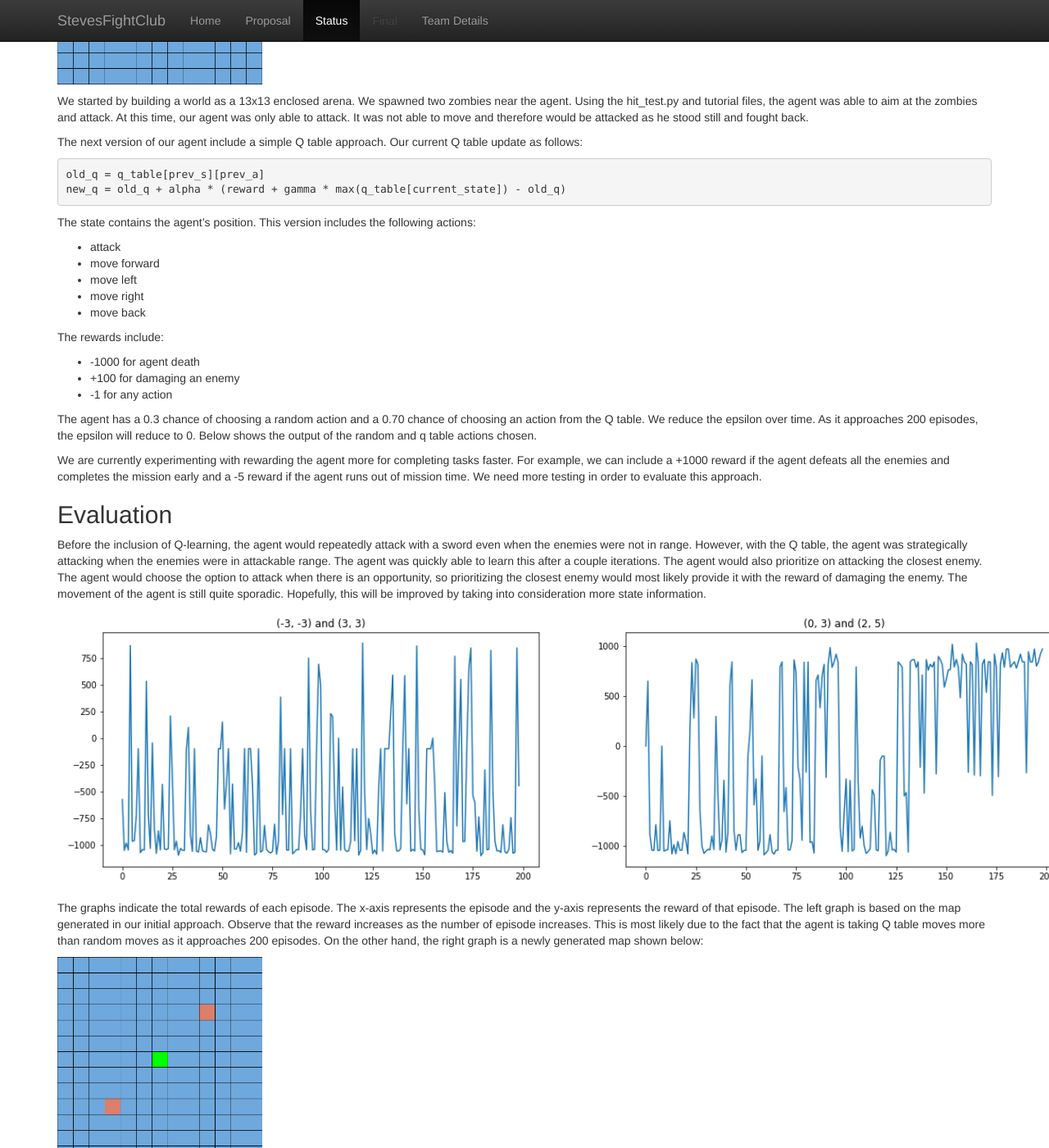
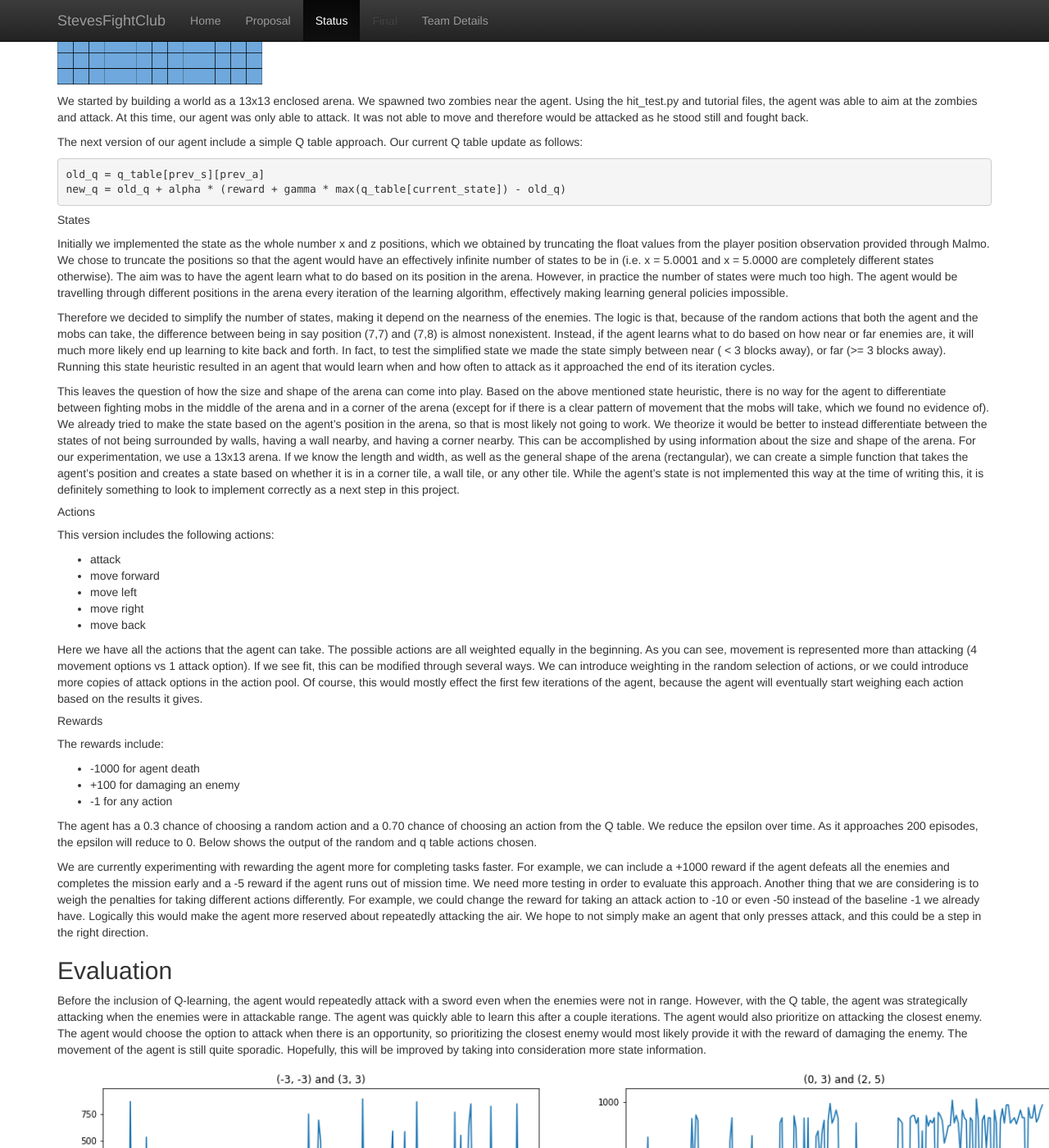
Before and after one commit to Slendolan/StevesFightClub, a Jekyll site: the page built from docs/status.md, in a window 1280 px wide and 1400 px high, scrolled down 466 px. Shown: the whole window at 82% size. Built offline with Jekyll 4.4.1, drawn with Linux system fonts in a browser that asks for light colours.

Commit message:
Update status.md

````diff
--- a/docs/status.md
+++ b/docs/status.md
@@ -20,14 +20,25 @@ The next version of our agent include a simple Q table approach. Our current Q t
 old_q = q_table[prev_s][prev_a]
 new_q = old_q + alpha * (reward + gamma * max(q_table[current_state]) - old_q)
 ```
+##### States
+Initially we implemented the state as the whole number x and z positions, which we obtained by truncating the float values from the player position observation provided through Malmo.  We chose to truncate the positions so that the agent would have an effectively infinite number of states to be in (i.e. x = 5.0001 and x = 5.0000 are completely different states otherwise).  The aim was to have the agent learn what to do based on its position in the arena.  However, in practice the number of states were much too high.  The agent would be travelling through different positions in the arena every iteration of the learning algorithm, effectively making learning general policies impossible.
 
-The state contains the agent’s position.
+
+Therefore we decided to simplify the number of states, making it depend on the nearness of the enemies.  The logic is that, because of the random actions that both the agent and the mobs can take, the difference between being in say position (7,7) and (7,8) is almost nonexistent. Instead, if the agent learns what to do based on how near or far enemies are, it will much more likely end up learning to kite back and forth.  In fact, to test the simplified state we made the state simply between near ( < 3 blocks away), or far (>= 3 blocks away).  Running this state heuristic resulted in an agent that would learn when and how often to attack as it approached the end of its iteration cycles.
+
+This leaves the question of how the size and shape of the arena can come into play.  Based on the above mentioned state heuristic, there is no way for the agent to differentiate between fighting mobs in the middle of the arena and in a corner of the arena (except for if there is a clear pattern of movement that the mobs will take, which we found no evidence of).  We already tried to make the state based on the agent's position in the arena, so that is most likely not going to work.  We theorize it would be better to instead differentiate between the states of not being surrounded by walls, having a wall nearby, and having a corner nearby.  This can be accomplished by using information about the size and shape of the arena.  For our experimentation, we use a 13x13 arena.  If we know the length and width, as well as the general shape of the arena (rectangular), we can create a simple function that takes the agent's position and creates a state based on whether it is in a corner tile, a wall tile, or any other tile.  While the agent's state is not implemented this way at the time of writing this, it is definitely something to look to implement correctly as a next step in this project.
+
+##### Actions
 This version includes the following actions:
 - attack
 - move forward
 - move left
 - move right
 - move back
+
+Here we have all the actions that the agent can take.  The possible actions are all weighted equally in the beginning.  As you can see, movement is represented more than attacking (4 movement options vs 1 attack option).  If we see fit, this can be modified through several ways.  We can introduce weighting in the random selection of actions, or we could introduce more copies of attack options in the action pool.  Of course, this would mostly effect the first few iterations of the agent, because the agent will eventually start weighing each action based on the results it gives.
+
+##### Rewards
 
 The rewards include:
 - -1000 for agent death
@@ -36,7 +47,7 @@ The rewards include:
 
 The agent has a 0.3 chance of choosing a random action and a 0.70 chance of choosing an action from the Q table. We reduce the epsilon over time. As it approaches 200 episodes, the epsilon will reduce to 0. Below shows the output of the random and q table actions chosen.
 
-We are currently experimenting with rewarding the agent more for completing tasks faster. For example, we can include a +1000 reward if the agent defeats all the enemies and completes the mission early and  a -5 reward if the agent runs out of mission time. We need more testing in order to evaluate this approach.
+We are currently experimenting with rewarding the agent more for completing tasks faster. For example, we can include a +1000 reward if the agent defeats all the enemies and completes the mission early and  a -5 reward if the agent runs out of mission time. We need more testing in order to evaluate this approach.  Another thing that we are considering is to weigh the penalties for taking different actions differently. For example, we could change the reward for taking an attack action to -10 or even -50 instead of the baseline -1 we already have.  Logically this would make the agent more reserved about repeatedly attacking the air.  We hope to not simply make an agent that only presses attack, and this could be a step in the right direction.
 
 
 ## Evaluation
````
